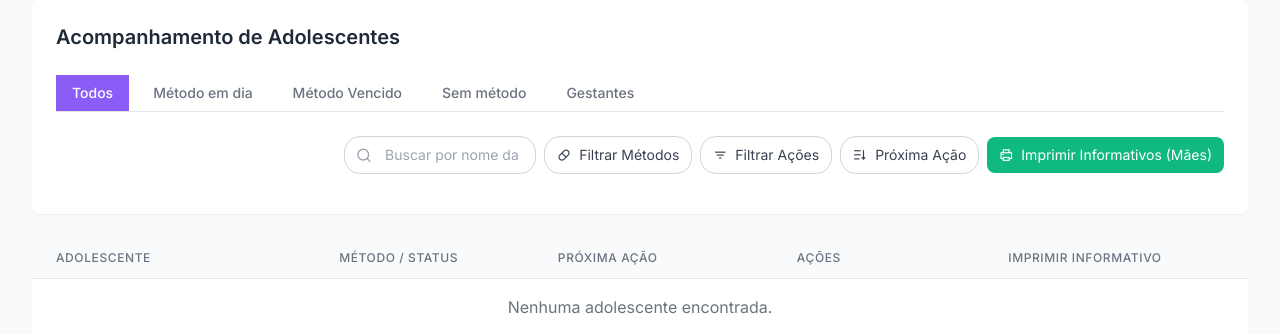
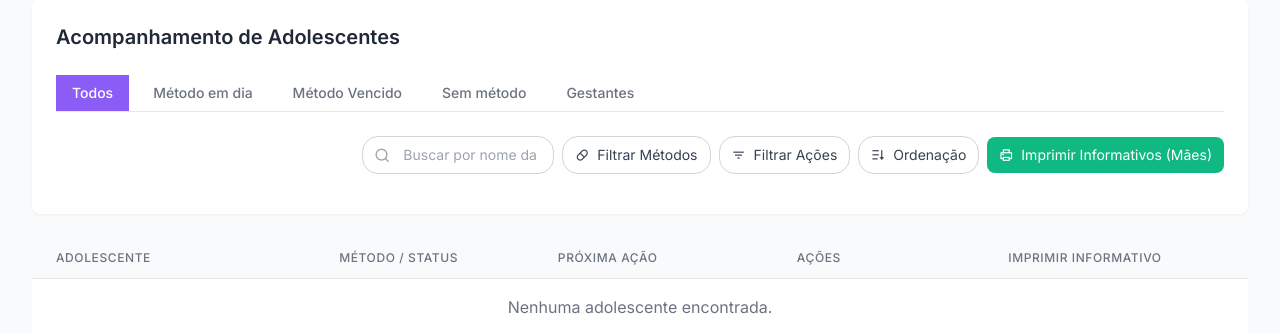
Before and after one commit to suenioalves/sistemaAPS, a Flask app: page /painel-adolescentes in a window 1280 px wide. Shown: the part 405-739 px from the top of the page. Run offline with Flask 3, Linux system fonts and the light colour scheme; data that the repository does not hold is empty; some libraries are stand-ins or nearby versions.

Commit message:
modificar o nome do menu ordenacao

```diff
--- a/templates/painel-adolescentes.html
+++ b/templates/painel-adolescentes.html
@@ -445,8 +445,8 @@
                            <a href="#" class="timeline-sort-option flex items-center px-4 py-3 text-sm text-gray-700 hover:bg-gray-100" data-sort="idade_desc" data-text="Idade (decrescente)">
                                <i class="ri-sort-numeric-desc mr-2"></i> Idade (decrescente)
                            </a>
-                           <a href="#" class="timeline-sort-option flex items-center px-4 py-3 text-sm text-gray-700 hover:bg-gray-100" data-sort="proxima_acao_asc" data-text="Próxima Ação">
-                               <i class="ri-calendar-line mr-2"></i> Próxima Ação
+                           <a href="#" class="timeline-sort-option flex items-center px-4 py-3 text-sm text-gray-700 hover:bg-gray-100" data-sort="proxima_acao_asc" data-text="Ordenação">
+                               <i class="ri-calendar-line mr-2"></i> Ordenação
                            </a>
                         </div>
                     </div>
```
